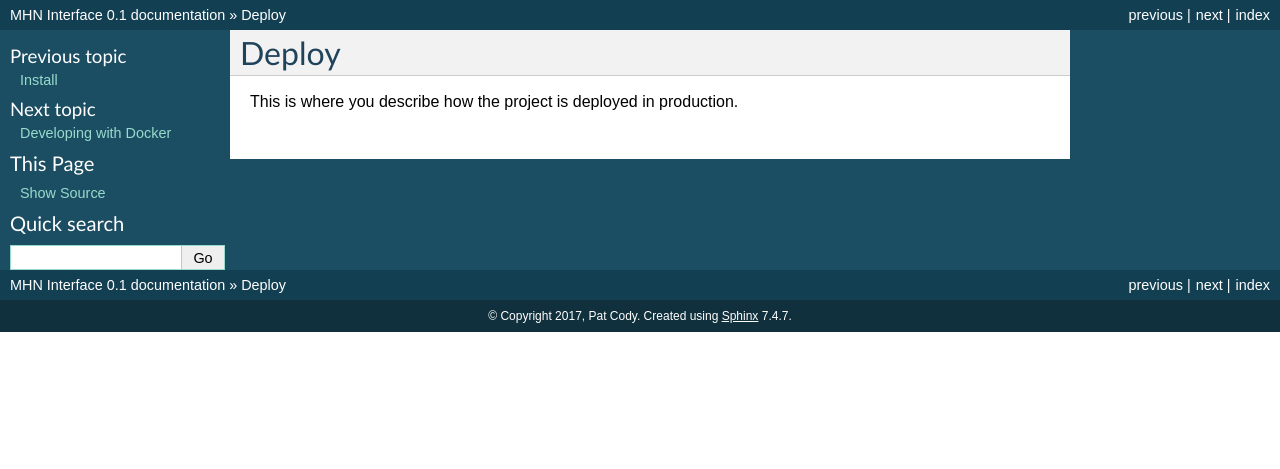
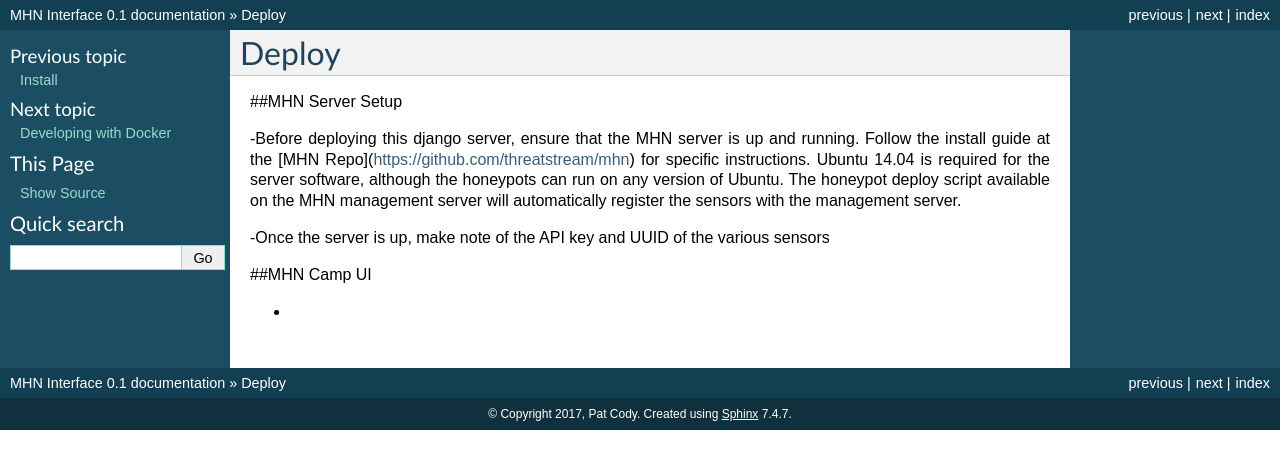
Before and after one commit to pcodes/mhn_interface, a Sphinx documentation site: the page built from docs/deploy.rst, in a window 1280 px wide. Shown: the top 469 px of the page. Built offline with Sphinx 7.4.7, drawn with Linux system fonts in a browser that asks for light colours; pages that are not in the unit, such as notebooks, are missing from menus.

```diff
--- a/docs/deploy.rst
+++ b/docs/deploy.rst
@@ -1,4 +1,15 @@
 Deploy
 ========
 
-This is where you describe how the project is deployed in production.
+##MHN Server Setup
+
+-Before deploying this django server, ensure that the MHN server is up and running. Follow the install guide
+at the [MHN Repo](https://github.com/threatstream/mhn) for specific instructions. Ubuntu 14.04 is required for the
+server software, although the honeypots can run on any version of Ubuntu. The honeypot deploy script available on the
+MHN management server will automatically register the sensors with the management server.
+
+-Once the server is up, make note of the API key and UUID of the various sensors
+
+##MHN Camp UI
+
+-
```
Also changed, not shown: docs/camp_instructions.md (added, +18 -0 lines).
